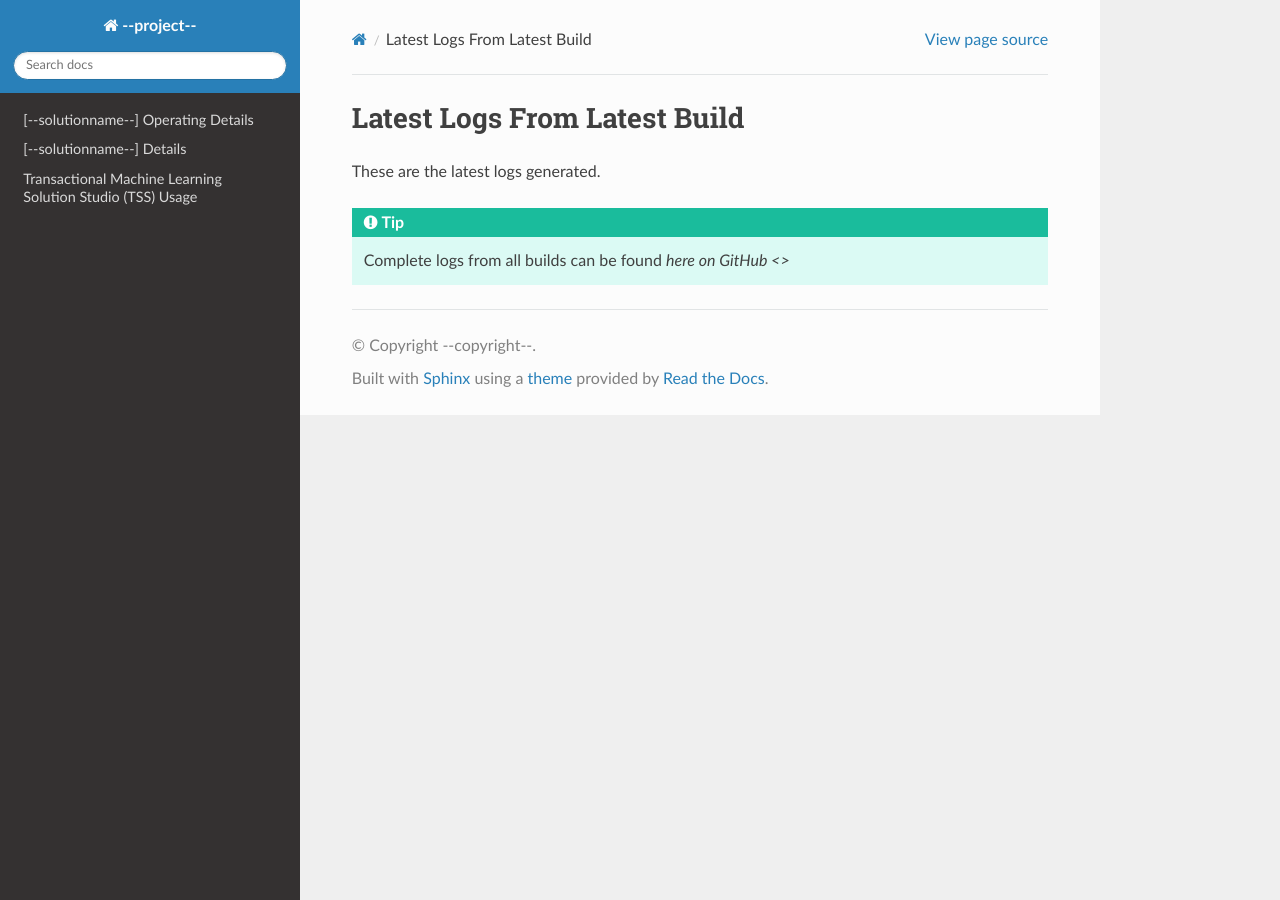
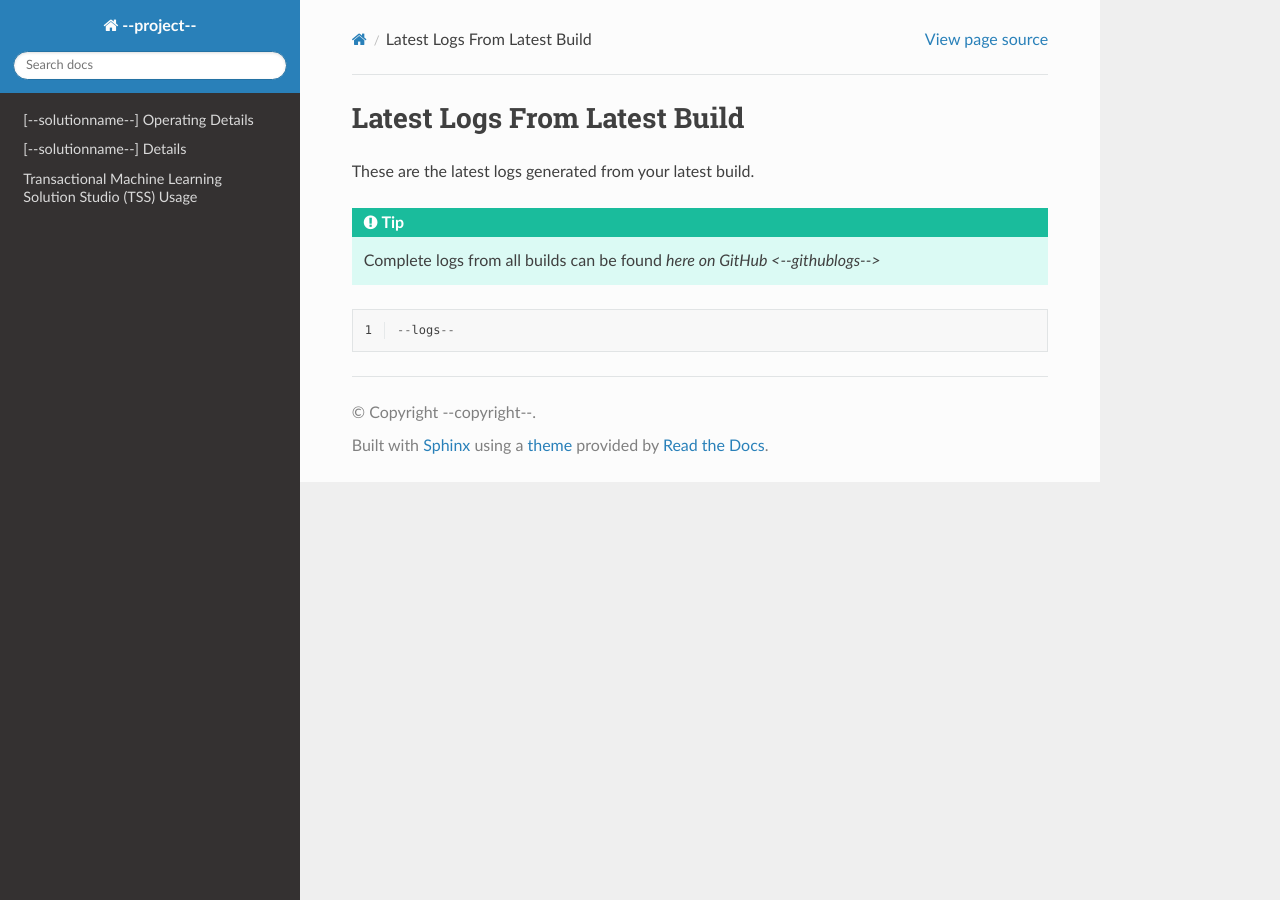
Before and after one commit to vanesalcb06/tssproject2-2b5c, a Sphinx documentation site: the page built from docs/source/logs.rst, in a window 1280 px wide. Built offline with Sphinx 7.4.7 and the Read the Docs theme 3.1.0, drawn with Linux system fonts in a browser that asks for light colours.

Commit message:
Update logs.rst

```diff
--- a/docs/source/logs.rst
+++ b/docs/source/logs.rst
@@ -1,7 +1,12 @@
 Latest Logs From Latest Build
 ==============================
 
-These are the latest logs generated.
+These are the latest logs generated from your latest build.
 
 .. tip::
-   Complete logs from all builds can be found `here on GitHub <>`
+   Complete logs from all builds can be found `here on GitHub <--githublogs-->`
+
+.. code-block::
+  :linenos:
+
+  --logs--
```
